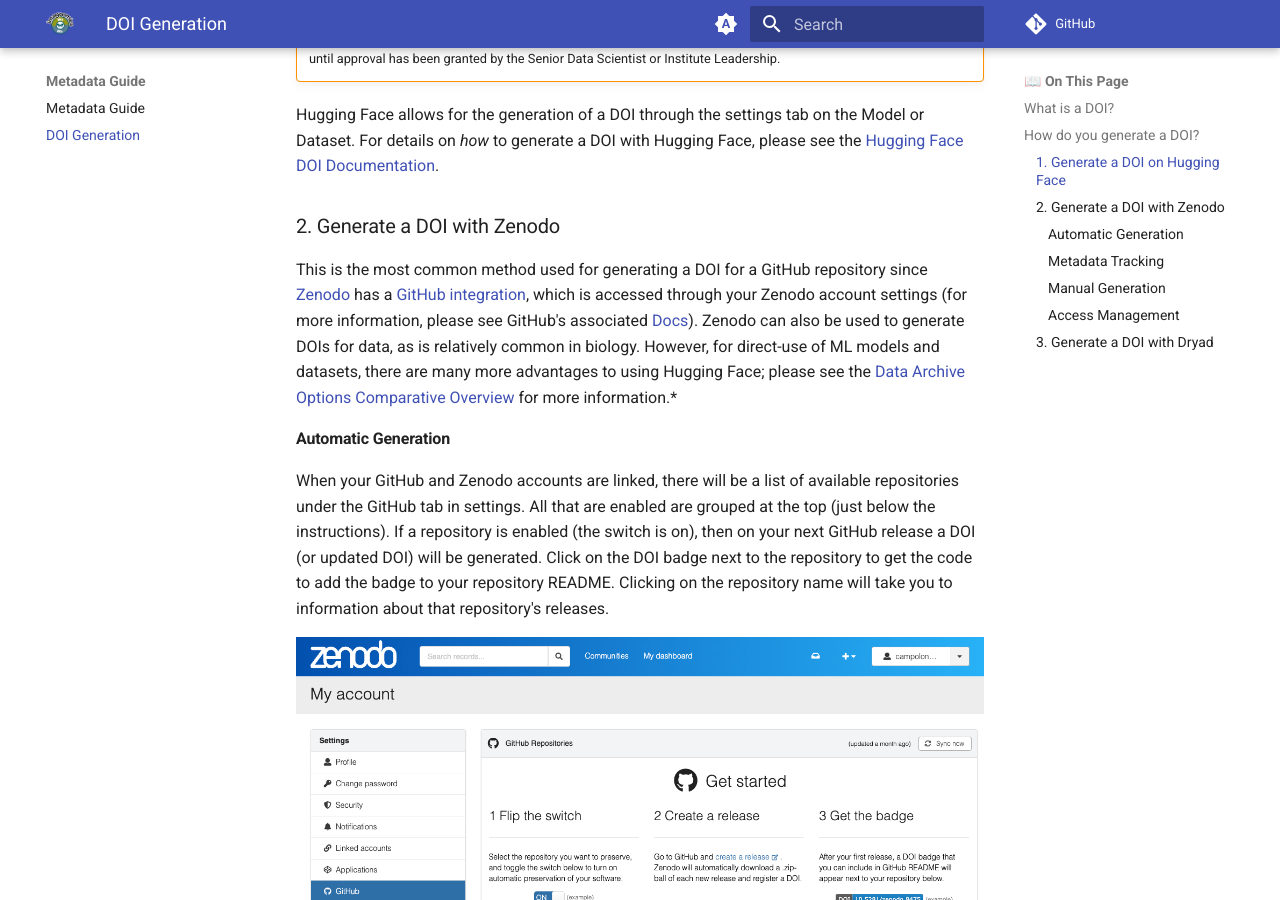
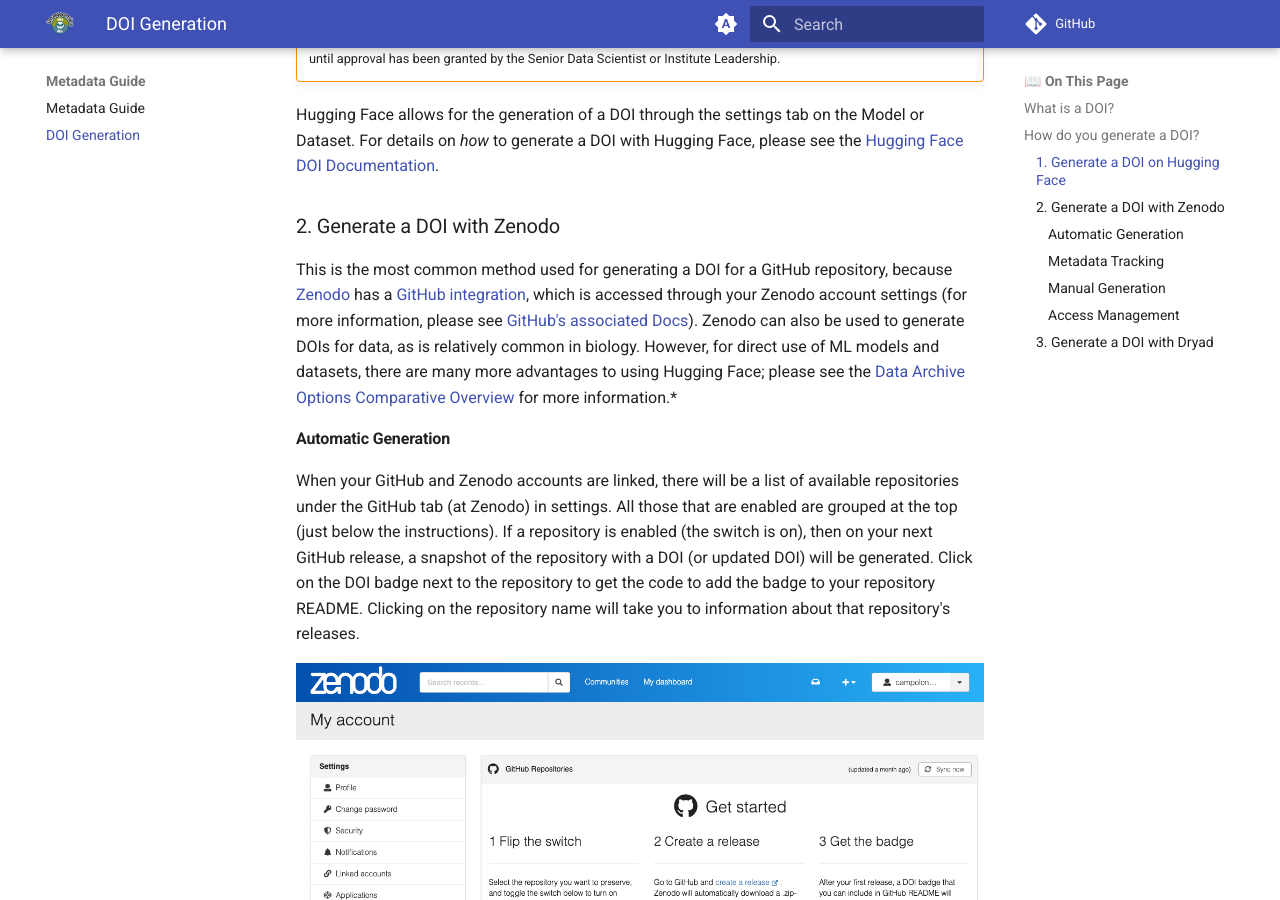
Before and after one commit to akashgunjegaon/Collaborative-distributed-science-guide, an MkDocs documentation site: the page built from docs/wiki-guide/doi-generation.md, in a window 1280 px wide and 900 px high, scrolled down 1084 px. Built offline with MkDocs 1.6.1 and Material for MkDocs 9.7.7, drawn with Linux system fonts in a browser that asks for light colours; comment, search, counter and statistics services are not loaded; some of the changed text lies outside the part shown.

Commit message:
Update descriptions as suggested in code review
Co-authored-by: Hilmar Lapp <hlapp@drycafe.net>

```diff
--- a/docs/wiki-guide/doi-generation.md
+++ b/docs/wiki-guide/doi-generation.md
@@ -1,7 +1,7 @@
 # DOI Generation
 
 This guide discusses DOI generation for digital artifacts that may be associated with publications, such as datasets, models, and software.
-You are likely familiar with DOIs from citing (journal/arXiv/conference) papers, as they are generated by the publisher in these instances and regularly used in citations. However, they are also invaluable for proper citation of code, models and data. One may think of this in the manner they are treated on arXiv, where there is the "cite as" or "for this version" (with the "v#" a the end) option when citing a preprint.
+You are likely familiar with DOIs from citing (journal/arXiv/conference) papers, for which they are generated by the publisher and regularly used in citations. However, they are also invaluable for proper citation of code, models and data. One may think of this in the manner they are treated on arXiv, where there is the "cite as" or "for this version" (with the "v#" at the end) option when citing a preprint.
 
 ## What is a DOI?
 
@@ -28,11 +28,11 @@ Hugging Face allows for the generation of a DOI through the settings tab on the
 
 ### 2. Generate a DOI with Zenodo
 
-This is the most common method used for generating a DOI for a GitHub repository since [Zenodo](https://zenodo.org/) has a [GitHub integration](https://zenodo.org/account/settings/github/), which is accessed through your Zenodo account settings (for more information, please see GitHub's associated [Docs](https://docs.github.com/articles/referencing-and-citing-content)). Zenodo can also be used to generate DOIs for data, as is relatively common in biology. However, for direct-use of ML models and datasets, there are many more advantages to using Hugging Face; please see the [Data Archive Options Comparative Overview](../pdfs/Data_Archive-Publication-Options-Comparative-Overview.pdf) for more information.*
+This is the most common method used for generating a DOI for a GitHub repository, because [Zenodo](https://zenodo.org/) has a [GitHub integration](https://zenodo.org/account/settings/github/), which is accessed through your Zenodo account settings (for more information, please see [GitHub's associated Docs](https://docs.github.com/articles/referencing-and-citing-content)). Zenodo can also be used to generate DOIs for data, as is relatively common in biology. However, for direct use of ML models and datasets, there are many more advantages to using Hugging Face; please see the [Data Archive Options Comparative Overview](../pdfs/Data_Archive-Publication-Options-Comparative-Overview.pdf) for more information.*
 
 #### Automatic Generation
 
-When your GitHub and Zenodo accounts are linked, there will be a list of available repositories under the GitHub tab in settings. All that are enabled are grouped at the top (just below the instructions). If a repository is enabled (the switch is on), then on your next GitHub release a DOI (or updated DOI) will be generated. Click on the DOI badge next to the repository to get the code to add the badge to your repository README. Clicking on the repository name will take you to information about that repository's releases.
+When your GitHub and Zenodo accounts are linked, there will be a list of available repositories under the GitHub tab (at Zenodo) in settings. All those that are enabled are grouped at the top (just below the instructions). If a repository is enabled (the switch is on), then on your next GitHub release, a snapshot of the repository with a DOI (or updated DOI) will be generated. Click on the DOI badge next to the repository to get the code to add the badge to your repository README. Clicking on the repository name will take you to information about that repository's releases.
 
 ![Zenodo instructions and enabled repos](images/doi-generation/enabled_repos+intstructions.png){ loading=lazy, width="800" }
 
@@ -69,7 +69,7 @@ When creating a new record on Zenodo, please ensure that other members of your p
 
 ### 3. Generate a DOI with Dryad
 
-[Dryad](https://datadryad.org/stash/about) is another research data repository (similar to Zenodo) through which one can archive their research data and obtain a DOI. It has a review process when depositing data and requires dedication to the public domain (CC0) of all data uploaded. There are additional considerations factoring into our decision not to recommend Dryad for generating DOIs for Institute products. Please see the [Data Archive Options Comparative Overview](../pdfs/Data_Archive-Publication-Options-Comparative-Overview.pdf) for more information.*
+[Dryad](https://datadryad.org/stash/about) is another research data repository (similar to Zenodo) through which one can archive digital objects (such as, but not limited to, data) supporting scholarly publications, and obtain a DOI. It has a review process when depositing data and requires dedication to the public domain (CC0) of all digital objects uploaded. Imageomics through OSU is a member organization of Dryad, reducing or eliminating data deposit charge(s). To determine whether Dryad is a suitable archive for Institute data products supporting your publication, please consider the [Data Archive Options Comparative Overview](../pdfs/Data_Archive-Publication-Options-Comparative-Overview.pdf) for more information, and consult with the Institute's Senior Data Scientist.*
 
 <br>
 <br>
```
